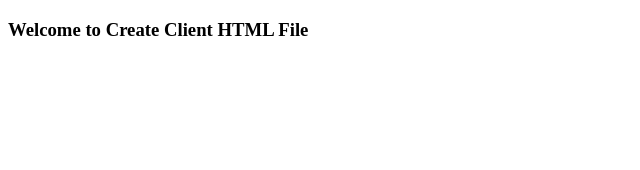
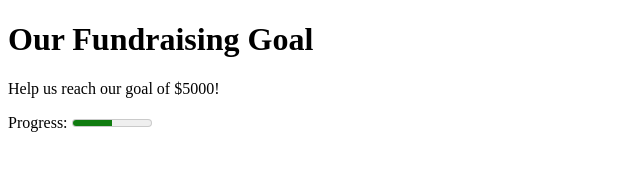
Before and after one commit to pkiran-exe/gitproject1, a plain HTML site: page index.html in a window 1280 px wide. Shown: the whole page, without its empty margins (0-640 px from the left). Drawn offline with Linux system fonts and the light colour scheme.

Commit message:
Update index.html

```diff
--- a/index.html
+++ b/index.html
@@ -1,8 +1,13 @@
 <!DOCTYPE html>
 <html>
-  <body>
+<head>
+    <title>Fundraising Goal</title>
+</head>
+<body>
+    <h1>Our Fundraising Goal</h1>
+    <p>Help us reach our goal of $5000!</p>
 
-   <h3>Welcome to Create Client HTML File</h3>
-
-  </body>
+    <label for="fundMeter">Progress:</label>
+    <meter id="fundMeter" value="2500.00" min="0" max="5000.00">2,500.00 out of 5,000.00</meter>
+</body>
 </html>
```
